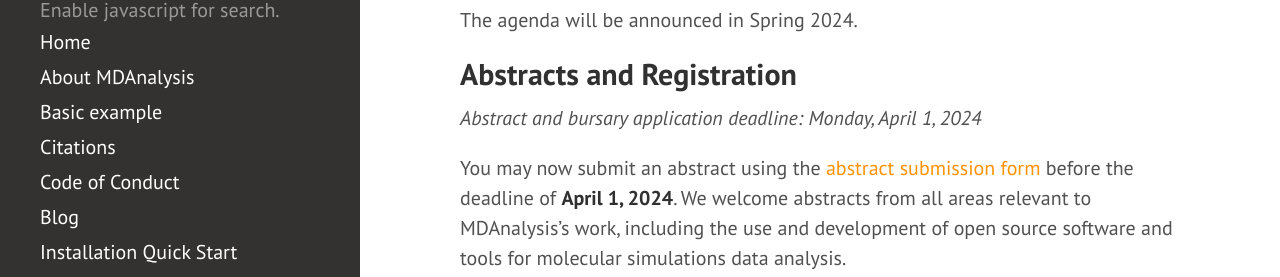
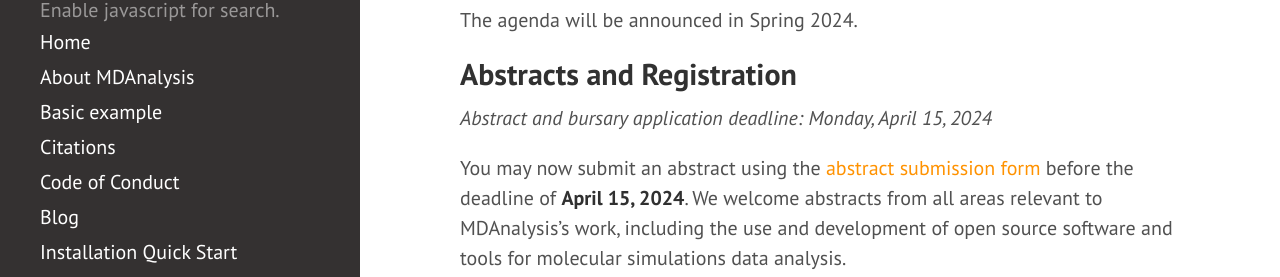
Before and after one commit to MDAnalysis/MDAnalysis.github.io, a Jekyll site: the page built from pages/ugm2024.md, in a window 1280 px wide and 900 px high, scrolled down 830 px. Shown: the part 155-432 px from the top of the window. Built offline with Jekyll 4.4.1, drawn with Linux system fonts in a browser that asks for light colours; comment, search, counter and statistics services are not loaded.

Commit message:
Change abstract deadline to April 15

```diff
--- a/pages/ugm2024.md
+++ b/pages/ugm2024.md
@@ -22,9 +22,9 @@ Keynote speakers will be announced in Spring 2024.
 The agenda will be announced in Spring 2024.
 
 ## Abstracts and Registration
-*Abstract and bursary application deadline: Monday, April 1, 2024*
+*Abstract and bursary application deadline: Monday, April 15, 2024*
 
-You may now submit an abstract using the [abstract submission form](https://forms.gle/usXuZVeM1iZiTDZY8) before the deadline of **April 1, 2024**. We welcome abstracts from all areas relevant to MDAnalysis's work, including the use and development of open source software and tools for molecular simulations data analysis.
+You may now submit an abstract using the [abstract submission form](https://forms.gle/usXuZVeM1iZiTDZY8) before the deadline of **April 15, 2024**. We welcome abstracts from all areas relevant to MDAnalysis's work, including the use and development of open source software and tools for molecular simulations data analysis.
 
 We also have a small number of bursaries available to enable underrepresented and early career researchers facing financial barriers to attend and present their work; these can be applied for when submitting your abstract. Abstracts and bursary applications will be reviewed after the April 1st deadline. We will contact applicants shortly after.
 
```
